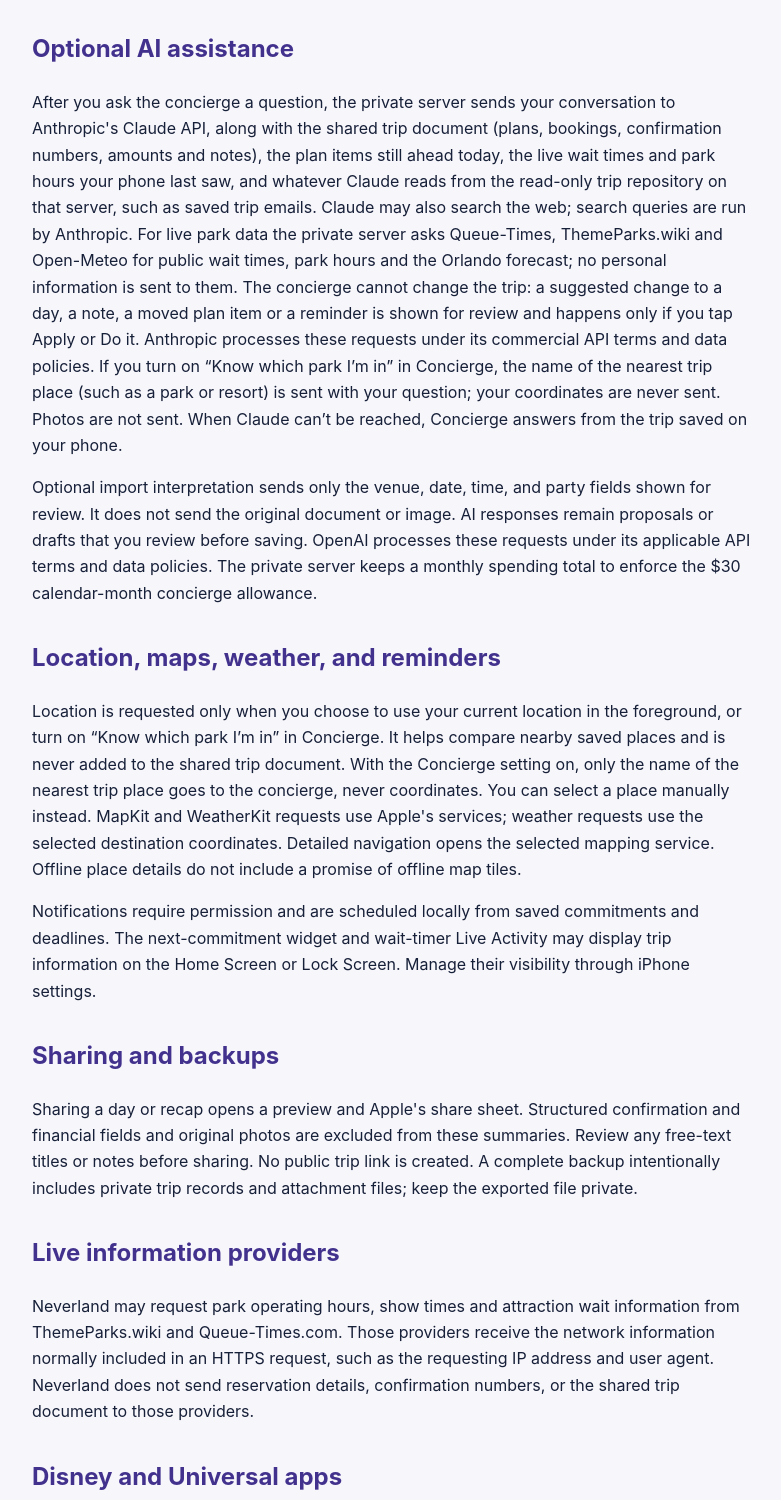
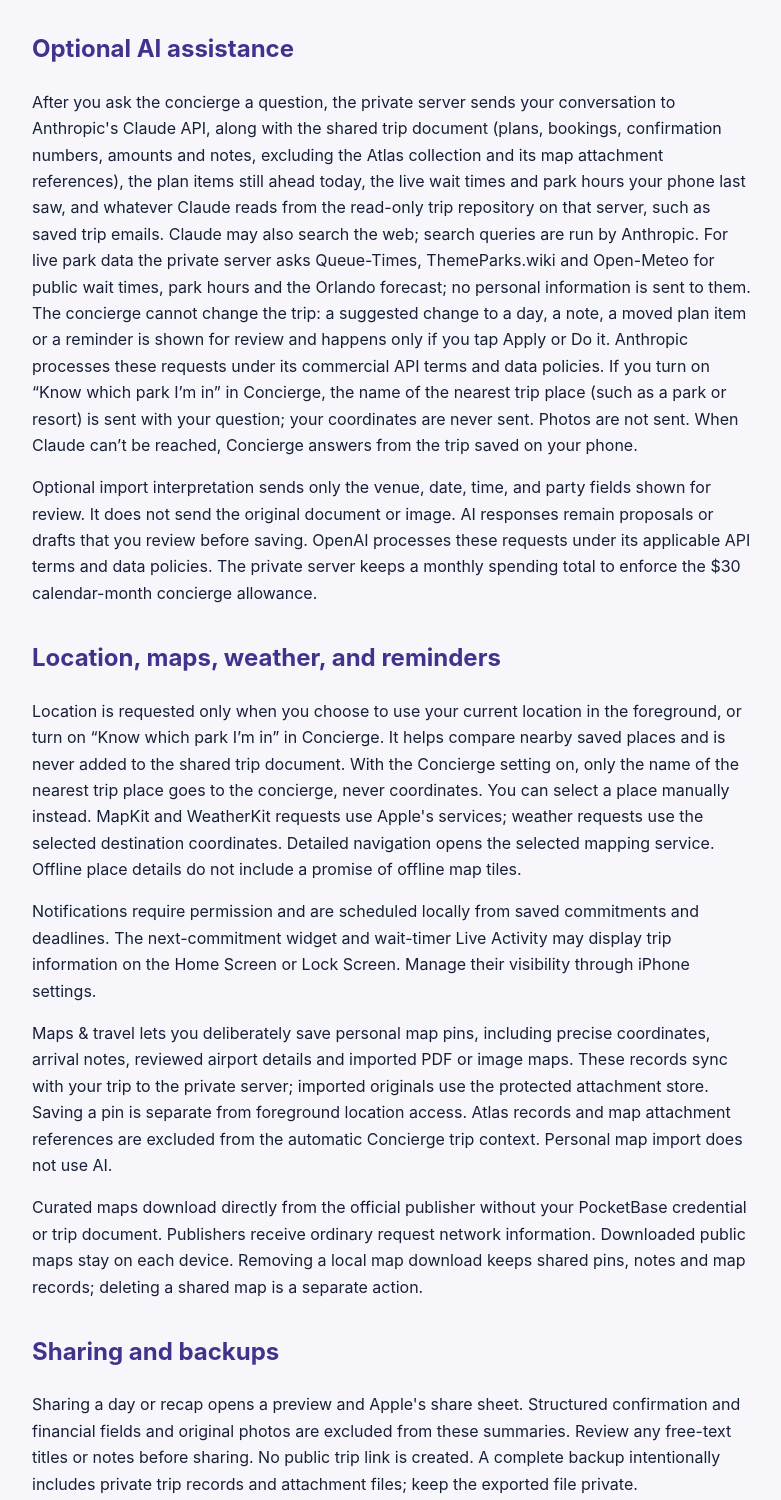
Before and after one commit to kolderman/neverland-privacy, a plain HTML site: page index.html in a window 1280 px wide. Shown: the part 935-2435 px from the top of the page, without its empty margins (248-1029 px from the left). Drawn offline with Linux system fonts and the light colour scheme.

Commit message:
Update privacy policy: Maps & travel (Nov 11, 2026)

```diff
--- a/index.html
+++ b/index.html
@@ -34,7 +34,7 @@
   <body>
     <main>
       <h1>Neverland Privacy Policy</h1>
-      <p class="effective"><strong>Updated:</strong> October 30, 2026 · Crash and performance reports</p>
+      <p class="effective"><strong>Updated:</strong> November 11, 2026 · Maps & travel</p>
       <p>Neverland is a private, personal trip-planning app maintained by Michael Burley. It is not an advertising-supported service and is not offered as a public social network or commercial travel service.</p>
 
       <h2>Data Neverland handles</h2>
@@ -46,12 +46,15 @@
       <p>Photo selection uses Apple's system photo picker. Neverland receives the photos you select, without requesting access to your entire library. Removing a document or photo reference from a trip does not guarantee that every retained backup copy has been erased.</p>
 
       <h2>Optional AI assistance</h2>
-      <p>After you ask the concierge a question, the private server sends your conversation to Anthropic's Claude API, along with the shared trip document (plans, bookings, confirmation numbers, amounts and notes), the plan items still ahead today, the live wait times and park hours your phone last saw, and whatever Claude reads from the read-only trip repository on that server, such as saved trip emails. Claude may also search the web; search queries are run by Anthropic. For live park data the private server asks Queue-Times, ThemeParks.wiki and Open-Meteo for public wait times, park hours and the Orlando forecast; no personal information is sent to them. The concierge cannot change the trip: a suggested change to a day, a note, a moved plan item or a reminder is shown for review and happens only if you tap Apply or Do it. Anthropic processes these requests under its commercial API terms and data policies. If you turn on “Know which park I’m in” in Concierge, the name of the nearest trip place (such as a park or resort) is sent with your question; your coordinates are never sent. Photos are not sent. When Claude can’t be reached, Concierge answers from the trip saved on your phone.</p>
+      <p>After you ask the concierge a question, the private server sends your conversation to Anthropic's Claude API, along with the shared trip document (plans, bookings, confirmation numbers, amounts and notes, excluding the Atlas collection and its map attachment references), the plan items still ahead today, the live wait times and park hours your phone last saw, and whatever Claude reads from the read-only trip repository on that server, such as saved trip emails. Claude may also search the web; search queries are run by Anthropic. For live park data the private server asks Queue-Times, ThemeParks.wiki and Open-Meteo for public wait times, park hours and the Orlando forecast; no personal information is sent to them. The concierge cannot change the trip: a suggested change to a day, a note, a moved plan item or a reminder is shown for review and happens only if you tap Apply or Do it. Anthropic processes these requests under its commercial API terms and data policies. If you turn on “Know which park I’m in” in Concierge, the name of the nearest trip place (such as a park or resort) is sent with your question; your coordinates are never sent. Photos are not sent. When Claude can’t be reached, Concierge answers from the trip saved on your phone.</p>
       <p>Optional import interpretation sends only the venue, date, time, and party fields shown for review. It does not send the original document or image. AI responses remain proposals or drafts that you review before saving. OpenAI processes these requests under its applicable API terms and data policies. The private server keeps a monthly spending total to enforce the $30 calendar-month concierge allowance.</p>
 
       <h2>Location, maps, weather, and reminders</h2>
       <p>Location is requested only when you choose to use your current location in the foreground, or turn on “Know which park I’m in” in Concierge. It helps compare nearby saved places and is never added to the shared trip document. With the Concierge setting on, only the name of the nearest trip place goes to the concierge, never coordinates. You can select a place manually instead. MapKit and WeatherKit requests use Apple's services; weather requests use the selected destination coordinates. Detailed navigation opens the selected mapping service. Offline place details do not include a promise of offline map tiles.</p>
       <p>Notifications require permission and are scheduled locally from saved commitments and deadlines. The next-commitment widget and wait-timer Live Activity may display trip information on the Home Screen or Lock Screen. Manage their visibility through iPhone settings.</p>
+
+      <p>Maps &amp; travel lets you deliberately save personal map pins, including precise coordinates, arrival notes, reviewed airport details and imported PDF or image maps. These records sync with your trip to the private server; imported originals use the protected attachment store. Saving a pin is separate from foreground location access. Atlas records and map attachment references are excluded from the automatic Concierge trip context. Personal map import does not use AI.</p>
+      <p>Curated maps download directly from the official publisher without your PocketBase credential or trip document. Publishers receive ordinary request network information. Downloaded public maps stay on each device. Removing a local map download keeps shared pins, notes and map records; deleting a shared map is a separate action.</p>
 
       <h2>Sharing and backups</h2>
       <p>Sharing a day or recap opens a preview and Apple's share sheet. Structured confirmation and financial fields and original photos are excluded from these summaries. Review any free-text titles or notes before sharing. No public trip link is created. A complete backup intentionally includes private trip records and attachment files; keep the exported file private.</p>
```
